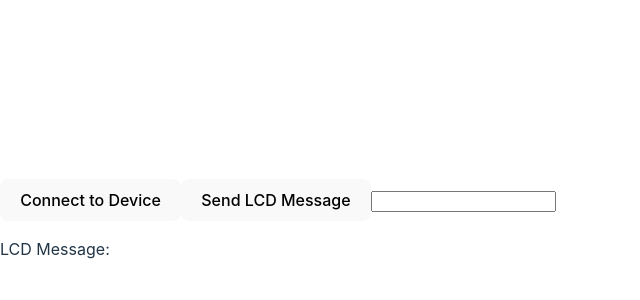
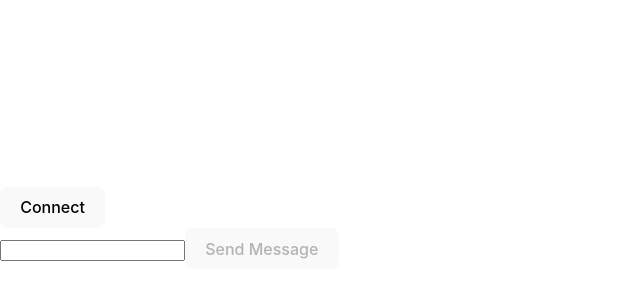
Before and after one commit to kailaho/capstoneTest, a React (Vite) app in the folder my-react-app/: page / in a window 1280 px wide. Shown: the part 172-472 px from the top of the page, without its empty margins (0-640 px from the left). Built offline with nearby package versions, Linux system fonts and the light colour scheme.

Commit message:
working message transmission -- Echo

```diff
--- a/my-react-app/src/App.jsx
+++ b/my-react-app/src/App.jsx
@@ -1,65 +1,58 @@
-import React, { useState, useEffect } from 'react';
+/*const service = await bleDevice.gatt.getPrimaryService('0000ffe0-0000-1000-8000-00805f9b34fb');
+        const characteristic = await service.getCharacteristic('0000ffe1-0000-1000-8000-00805f9b34fb' */
+
+        import React, { useState } from 'react';
 
         function App() {
-  const [bleDevice, setBleDevice] = useState(null);
-  const [lightsOn, setLightsOn] = useState(false);
+          const [connected, setConnected] = useState(false);
+          const [bleServer, setBleServer] = useState(null); // Changed state to store GATT server
+          const [error, setError] = useState(null);
           const [message, setMessage] = useState('');
-  const [lcdMessage, setLcdMessage] = useState('');
-
-  useEffect(() => {
-    if ('bluetooth' in navigator) {
-      navigator.bluetooth.requestDevice({
-        filters: [{ services: ['0000FFE0-0000-1000-8000-00805F9B34FB'] }]
-      })
-      .then(device => {
-        setBleDevice(device);
-      })
-      .catch(error => {
-        console.error('Bluetooth error:', error);
-      });
-    } else {
-      console.error('Web Bluetooth API is not supported in this browser.');
-    }
-  }, []);
 
           const connectToDevice = async () => {
             try {
-      const server = await bleDevice.gatt.connect();
-      const service = await server.getPrimaryService('0000FFE0-0000-1000-8000-00805F9B34FB');
-      const characteristic = await service.getCharacteristic('0000FFE1-0000-1000-8000-00805F9B34FB');
-
-      // Write '1' to turn on lights
-      await characteristic.writeValue(new TextEncoder().encode('1'));
-      setLightsOn(true);
-    } catch (error) {
-      console.error('Error connecting to device:', error);
+              const device = await navigator.bluetooth.requestDevice({
+                filters: [{ services: ['0000ffe0-0000-1000-8000-00805f9b34fb'] }],
+              });
+              const server = await device.gatt.connect();
+              setBleServer(server); // Store the GATT server instead of the device
+              setConnected(true);
+            } catch (err) {
+              setError(err.message);
             }
           };
 
-  const sendLCDMessage = async () => {
+          const handleChange = (event) => {
+            setMessage(event.target.value);
+          };
+
+          const sendCommand = async (command) => {
+            if (bleServer && bleServer.connected) {
               try {
-      const server = await bleDevice.gatt.connect();
-      const service = await server.getPrimaryService('0000FFE0-0000-1000-8000-00805F9B34FB');
-      const characteristic = await service.getCharacteristic('<0000FFE1-0000-1000-8000-00805F9B34FB');
-
-      // Write message to display on LCD
-      await characteristic.writeValue(new TextEncoder().encode(message));
-      setLcdMessage(message);
-    } catch (error) {
-      console.error('Error sending LCD message:', error);
+                const service = await bleServer.getPrimaryService('0000ffe0-0000-1000-8000-00805f9b34fb');
+                const characteristic = await service.getCharacteristic('0000ffe1-0000-1000-8000-00805f9b34fb');
+                await characteristic.writeValue(new TextEncoder().encode(" " + message));
+                console.log(message);
+              } catch (err) {
+                setError(err.message);
+              }
             }
           };
 
+
+
           return (
             <div>
-      <button onClick={connectToDevice}>Connect to Device</button>
-      <button onClick={sendLCDMessage}>Send LCD Message</button>
-      <input
-        type="text"
-        value={message}
-        onChange={(e) => setMessage(e.target.value)}
-      />
-      <p>LCD Message: {lcdMessage}</p>
+              <button onClick={connectToDevice} disabled={connected}>
+                {connected ? 'Connected' : 'Connect'}
+              </button>
+              <br />
+              <input type="text" value={message} onChange={handleChange} />
+              <button onClick={sendCommand} disabled={!connected}>
+                Send Message
+              </button>
+
+              {error && <p>Error: {error}</p>}
             </div>
           );
         }
```
Lines whose indentation alone changed are shown as unchanged.
